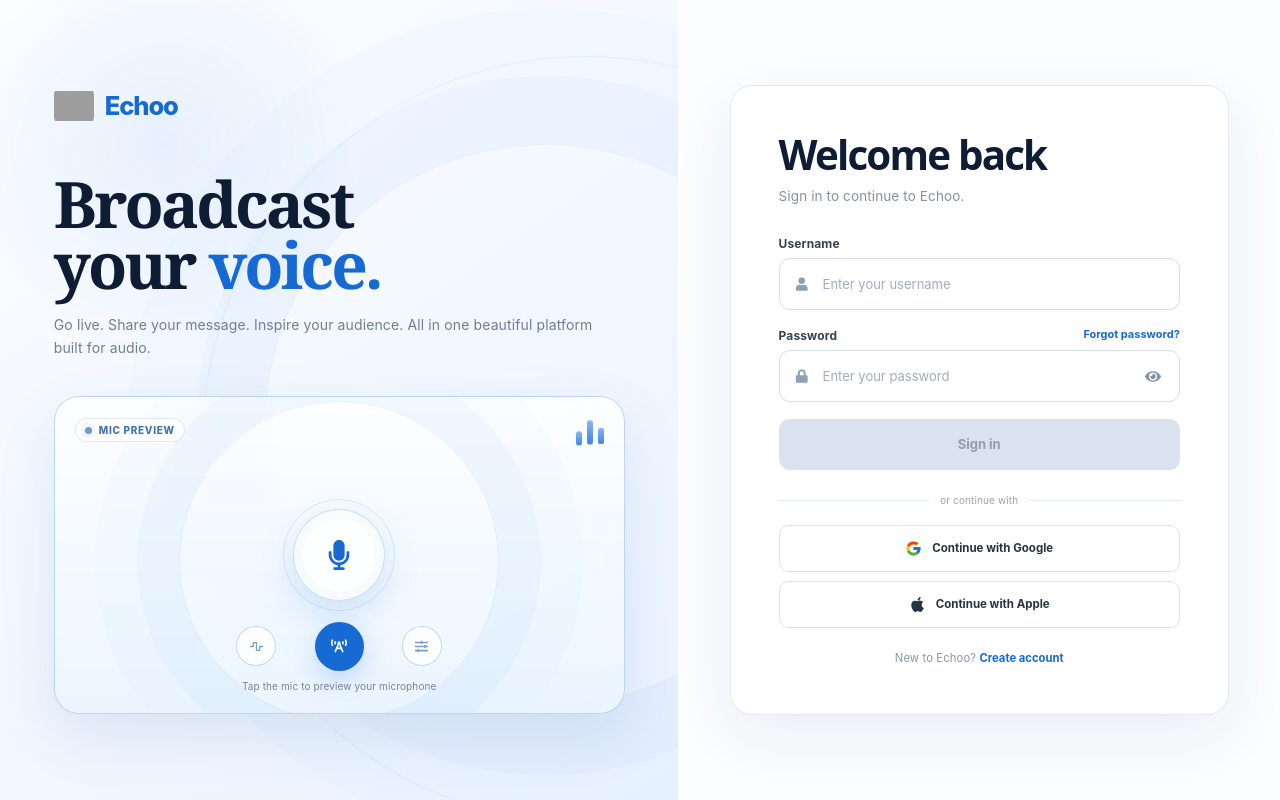
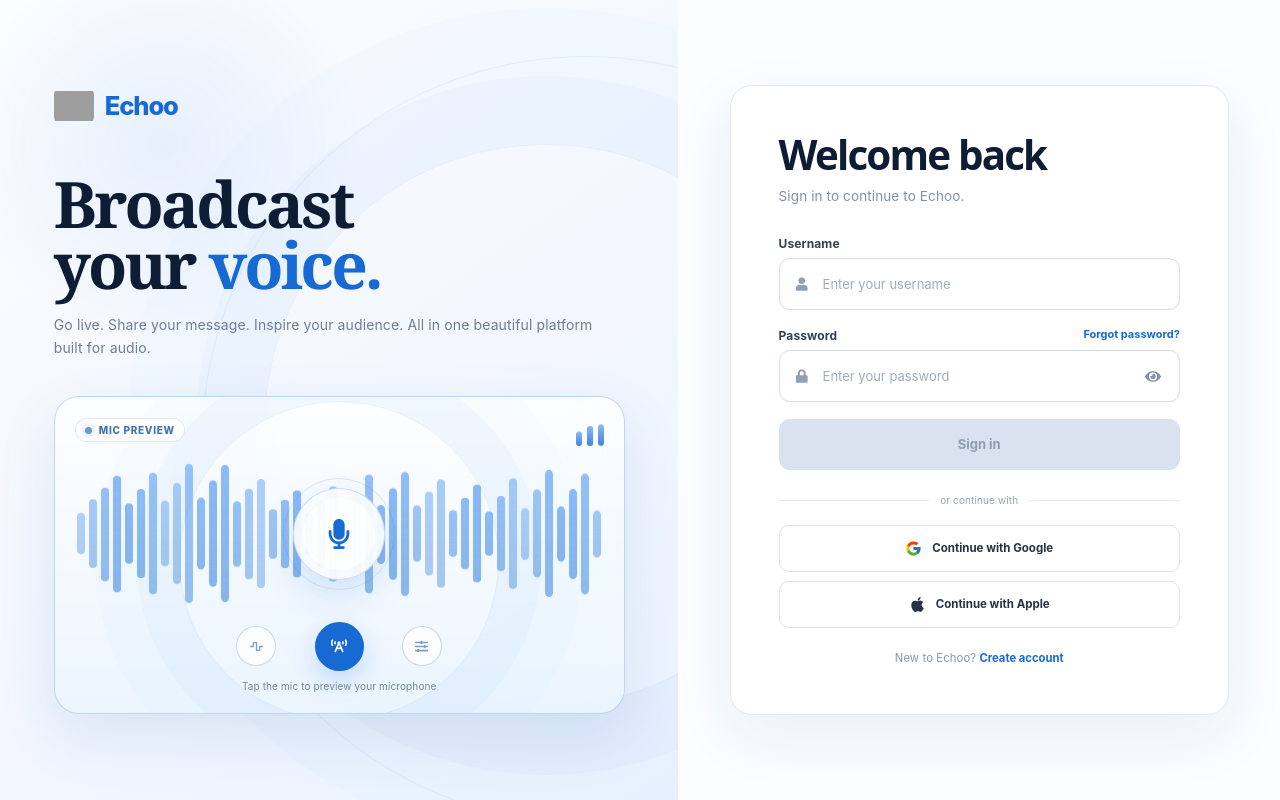
Before and after one commit to emmy16-glitch/echoo-frontend, a React (Vite) app: page / in a window 1280 px wide. Built offline with nearby package versions, Linux system fonts and the light colour scheme; no server answers; grey boxes are pictures that could not be loaded.

Commit message:
Match login waveform styling to create account hero

```diff
--- a/src/Components/Register/login-waveform-parity.css
+++ b/src/Components/Register/login-waveform-parity.css
@@ -2,8 +2,38 @@
   height: 176px;
 }
 
-.echoo-audio-wave-canvas {
-  filter: saturate(1.06);
+.echoo-login-wave-bars {
+  position: absolute;
+  inset: 0;
+  display: flex;
+  align-items: center;
+  gap: 4px;
+  padding: 0 2px;
+  pointer-events: none;
+}
+
+.echoo-login-wave-bars > span {
+  flex: 1 1 auto;
+  min-width: 3px;
+  height: var(--bar);
+  max-height: 78%;
+  border-radius: 999px;
+  background: linear-gradient(
+    180deg,
+    rgba(103, 164, 244, 0.82),
+    rgba(19, 107, 213, 0.52)
+  );
+  transform-origin: center;
+  will-change: transform, opacity;
+  box-shadow: 0 0 10px rgba(19, 107, 213, 0.025);
+}
+
+.echoo-audio-preview.is-active .echoo-login-wave-bars > span {
+  background: linear-gradient(
+    180deg,
+    rgba(91, 157, 244, 0.96),
+    rgba(19, 107, 213, 0.72)
+  );
 }
 
 .echoo-mic-preview-button {
@@ -18,7 +48,9 @@
 
 .echoo-audio-preview-meter span {
   opacity: 0.82;
-  animation-duration: 1.15s;
+  animation: none !important;
+  transform-origin: center bottom;
+  will-change: transform;
 }
 
 .echoo-audio-preview-status {
@@ -48,6 +80,10 @@
   .echoo-audio-preview-stage {
     height: 150px;
   }
+
+  .echoo-login-wave-bars {
+    gap: 3px;
+  }
 }
 
 @media (max-width: 640px), (pointer: coarse) and (max-width: 760px) {
@@ -69,6 +105,16 @@
 
   .echoo-audio-preview-stage {
     height: 104px;
+  }
+
+  .echoo-login-wave-bars {
+    gap: 2px;
+    padding: 0;
+  }
+
+  .echoo-login-wave-bars > span {
+    min-width: 2px;
+    max-height: 82%;
   }
 
   .echoo-mic-preview-button {
@@ -128,3 +174,10 @@
     height: 58px;
   }
 }
+
+@media (prefers-reduced-motion: reduce) {
+  .echoo-login-wave-bars > span,
+  .echoo-audio-preview-meter span {
+    transition: none !important;
+  }
+}
```
